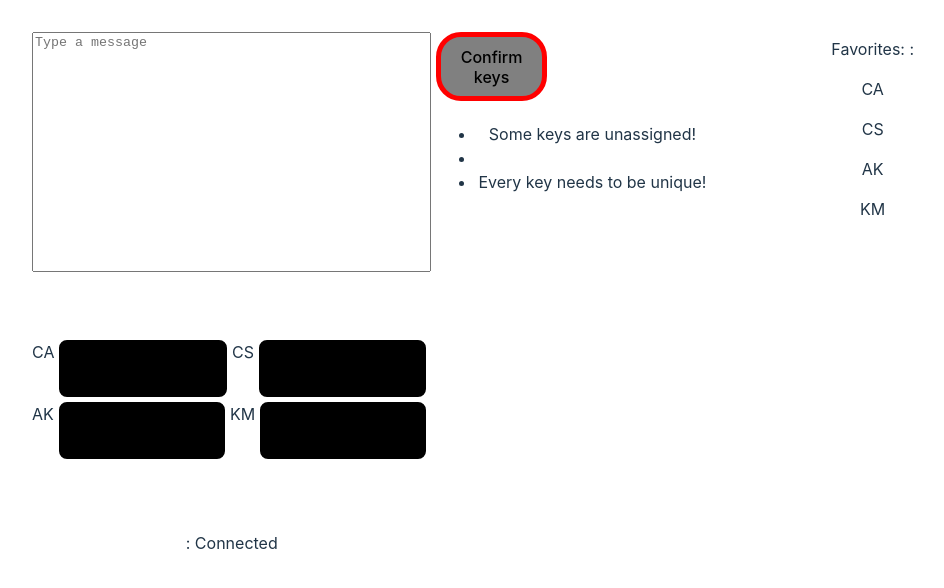
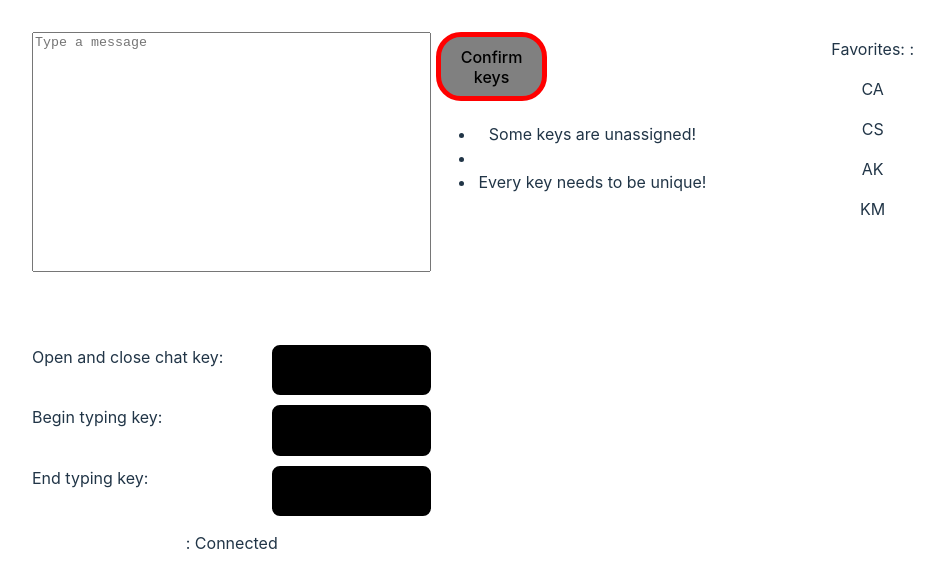
Before and after one commit to MiroMuro/chat-typer-lol, a React (Vite) app in the folder react-chat-typer/: page / in a window 1280 px wide. Shown: the top 588 px of the page, without its empty margins (108-1052 px from the left). Built offline with nearby package versions, Linux system fonts and the light colour scheme.

Commit message:
Revamped buttons for clearer user experience

```diff
--- a/react-chat-typer/src/App.css
+++ b/react-chat-typer/src/App.css
@@ -20,9 +20,9 @@
 }
 .button-bar-firstline {
   grid-column: 1 / 6;
-  grid-row: 5 / 6;
+  grid-row: 5 / 8;
   display: flex;
-  justify-content: space-between;
+  flex-direction: column;
 }
 .button-bar-secondline {
   grid-column: 1 / 6;
@@ -32,7 +32,8 @@
 }
 .button {
   flex: 1;
-  margin: 0px 5px;
+  width: 40%;
+  max-width: 40%;
 }
 .favoritesDropDown {
   grid-column: 9/ 13;
@@ -74,3 +75,12 @@
   grid-column: 6 / 9;
   grid-row: 2 / 3;
 }
+
+.buttonAndLabelDiv {
+  margin: 5px 0;
+  display: flex;
+  flex-direction: row;
+  justify-content: space-between;
+  width: 100%;
+  height: 33%;
+}
--- a/react-chat-typer/src/Types/interfaces.d.ts
+++ b/react-chat-typer/src/Types/interfaces.d.ts
@@ -1 +1,4 @@
-export type ButtonState = "CA" | "CS" | "AK" | "KM";
+export type ButtonState =
+  | "EndTypingKey"
+  | "BeginTypingKey"
+  | "OpenCloseChatKey";
--- a/react-chat-typer/src/components/Button.tsx
+++ b/react-chat-typer/src/components/Button.tsx
@@ -6,6 +6,7 @@ interface ButtonProps<T extends string> {
   setButtonStates: React.Dispatch<React.SetStateAction<Record<T, boolean>>>;
   buttonValues: Record<T, string>;
   setButtonValues: React.Dispatch<React.SetStateAction<Record<T, string>>>;
+  label: string;
 }
 
 const Button = <T extends string>({
@@ -14,8 +15,8 @@ const Button = <T extends string>({
   setButtonStates,
   buttonValues,
   setButtonValues,
+  label,
 }: ButtonProps<T>) => {
-  //const [pressedButton, setPressedButton] = useState(buttonValues[text]);
   const [listening, setListening] = useState(false);
 
   const keyDownHandler = useCallback(
@@ -32,6 +33,7 @@ const Button = <T extends string>({
   const handleButtonClick = () => {
     console.log("Button clicked:", text);
     setButtonValues((prevValues) => ({ ...prevValues, [text]: "" }));
+
     //Can listen multiple buttons at once, not intended behavior.
     //setButtonStates((prevStates) => ({ ...prevStates, [text]: true }));
 
@@ -60,9 +62,9 @@ const Button = <T extends string>({
   }, [listening, buttonStates, text, keyDownHandler]);
 
   return (
-    <>
+    <div className="buttonAndLabelDiv">
       <label htmlFor={`button-${text}`} className="label">
-        {text}
+        {label}
       </label>
       <button
         id={`button-${text}`}
@@ -80,7 +82,7 @@ const Button = <T extends string>({
         {buttonValues[text] ||
           (listening && buttonStates[text] ? "Listening..." : "")}
       </button>
-    </>
+    </div>
   );
 };
 
--- a/react-chat-typer/src/components/ButtonBar.tsx
+++ b/react-chat-typer/src/components/ButtonBar.tsx
@@ -7,17 +7,15 @@ const ButtonBar = () => {
   const [buttonStates, setButtonStates] = useState<
     Record<ButtonState, boolean>
   >({
-    CA: false,
-    CS: false,
-    AK: false,
-    KM: false,
+    EndTypingKey: false,
+    BeginTypingKey: false,
+    OpenCloseChatKey: false,
   });
   const [buttonValues, setButtonValues] = useState<Record<ButtonState, string>>(
     {
-      CA: "",
-      CS: "",
-      AK: "",
-      KM: "",
+      EndTypingKey: "",
+      BeginTypingKey: "",
+      OpenCloseChatKey: "",
     }
   );
 
@@ -25,36 +23,31 @@ const ButtonBar = () => {
     <>
       <div className="button-bar-firstline">
         <Button
-          text="CA"
+          text="OpenCloseChatKey"
+          label="Open and close chat key:"
           buttonStates={buttonStates}
           setButtonStates={setButtonStates}
           buttonValues={buttonValues}
           setButtonValues={setButtonValues}
         />
         <Button
-          text="CS"
+          text="BeginTypingKey"
+          label="Begin typing key:"
+          buttonStates={buttonStates}
+          setButtonStates={setButtonStates}
+          buttonValues={buttonValues}
+          setButtonValues={setButtonValues}
+        />
+        <Button
+          text="EndTypingKey"
+          label="End typing key:"
           buttonStates={buttonStates}
           setButtonStates={setButtonStates}
           buttonValues={buttonValues}
           setButtonValues={setButtonValues}
         />
       </div>
-      <div className="button-bar-secondline">
-        <Button
-          text="AK"
-          buttonStates={buttonStates}
-          setButtonStates={setButtonStates}
-          buttonValues={buttonValues}
-          setButtonValues={setButtonValues}
-        />
-        <Button
-          text="KM"
-          buttonStates={buttonStates}
-          setButtonStates={setButtonStates}
-          buttonValues={buttonValues}
-          setButtonValues={setButtonValues}
-        />
-      </div>
+
       <ConfirmButton buttonValues={buttonValues} />
     </>
   );
--- /dev/null
+++ b/react-chat-typer/src/hooks/useConfirm.tsx
@@ -0,0 +1 @@
+const useConfirm = () => {};
```
Also changed, not shown: react-chat-typer/src/components/ConfirmButton.tsx (+0 -8 lines).
